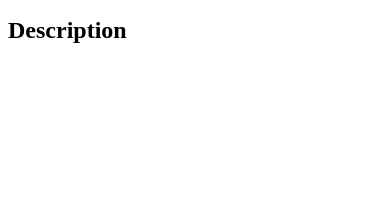
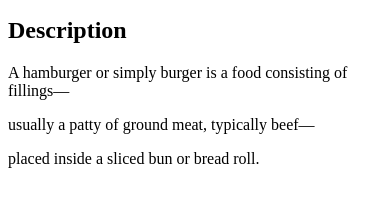
Before and after one commit to dorianthemartian/odin-recipes, a plain HTML site: page recipes/hamburgers.html in a window 390 px wide. Shown: the part 101-308 px from the top of the page. Drawn offline with Linux system fonts and the light colour scheme.

Commit message:
Add description to hamburger site

```diff
--- a/recipes/hamburgers.html
+++ b/recipes/hamburgers.html
@@ -8,5 +8,14 @@
         <h1>Hamburgers</h1>
         <img src="../images/HamburgerPhoto.jpg" alt="Photo of a DELICOUS hamburger" height="450" width="300">
         <h2>Description</h2>
+        <p>
+            A hamburger or simply burger is a food consisting of fillings—
+        </p>
+        <p>
+            usually a patty of ground meat, typically beef—
+        </p>
+        <p>
+            placed inside a sliced bun or bread roll.
+        </p>
     </body>
 </html>
```
